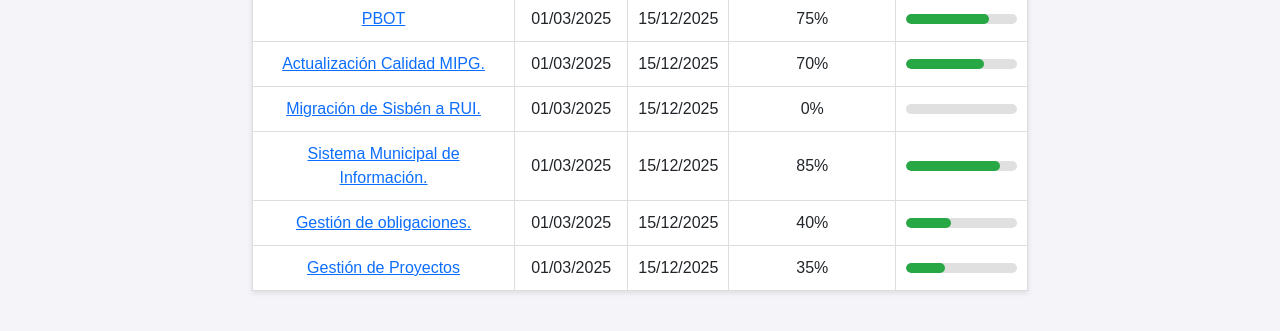
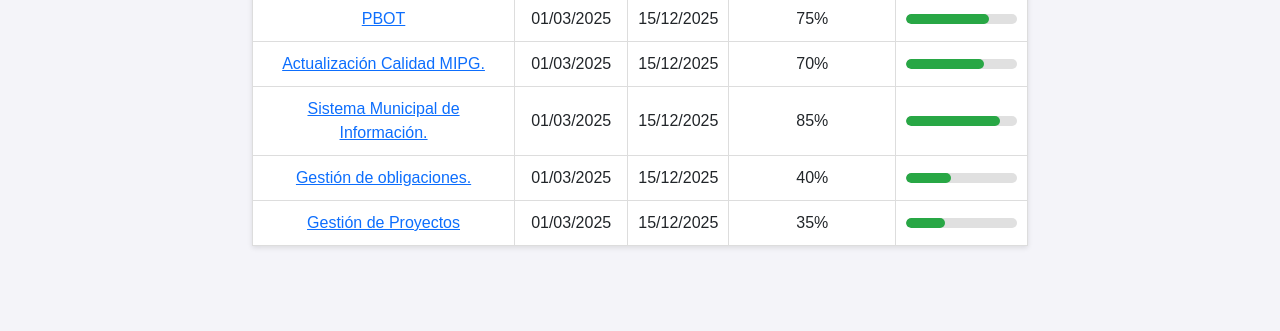
Before and after one commit to CamiloMadrigal12/TimeLineProyectos, a website: page Pilares/DAP/dap.html in a window 1280 px wide. Shown: the part 309-640 px from the top of the page. Drawn offline with nearby package versions, Linux system fonts and the light colour scheme.

Commit message:
cambio pilar

```diff
--- a/Pilares/DAP/dap.html
+++ b/Pilares/DAP/dap.html
@@ -130,7 +130,7 @@
             </div>
           </td>
         </tr>
-        <tr>
+       <!-- <tr>
           <td><a href="P3Dap.html">Migración de Sisbén a RUI.</a></td>
           <td>01/03/2025</td>
           <td>15/12/2025</td>
@@ -141,7 +141,7 @@
             </div>
           </td>
         </tr>
-        <tr>
+        <tr> -->
           <td><a href="P4Dap.html">Sistema Municipal de Información.</a></td>
           <td>01/03/2025</td>
           <td>15/12/2025</td>
```
